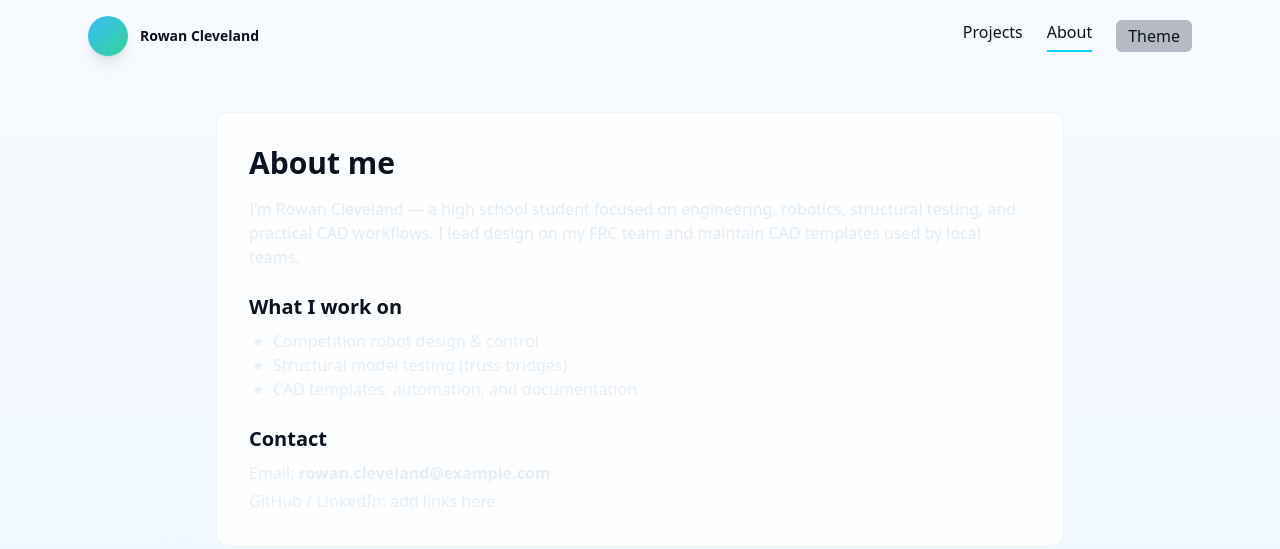
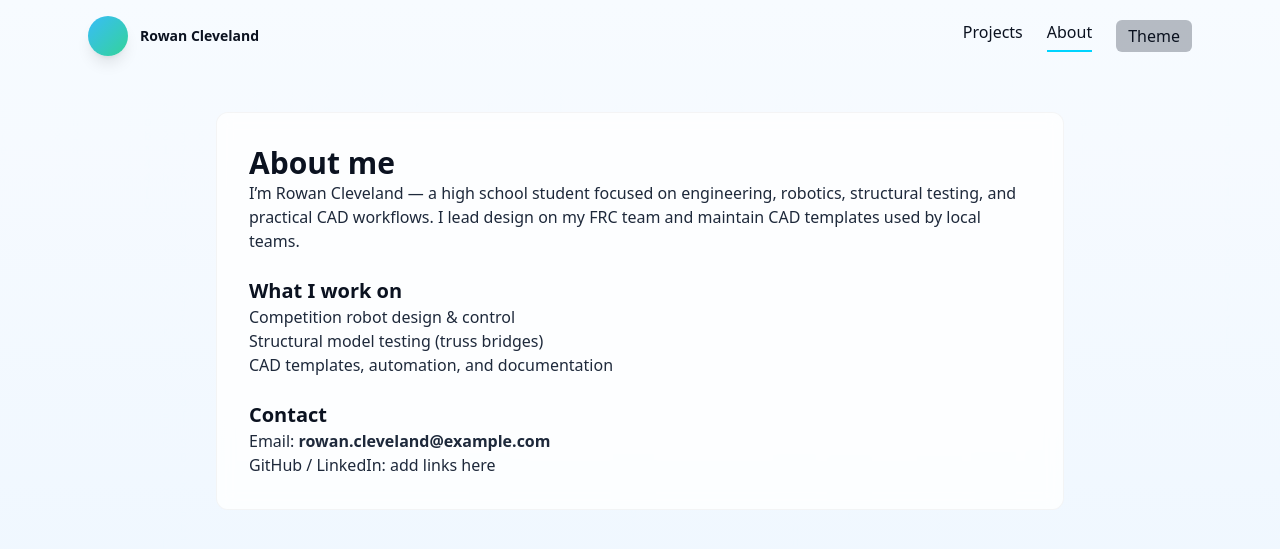
Before and after one commit to RowanCleveland/rowancleveland.github.io, a plain HTML site: page about/index.html in a window 1280 px wide. Drawn offline with nearby package versions, Linux system fonts and the light colour scheme.

Commit message:
Update index.html

```diff
--- a/about/index.html
+++ b/about/index.html
@@ -7,7 +7,7 @@
   <script src="https://cdn.tailwindcss.com"></script>
   <link rel="stylesheet" href="/assets/css/styles.css">
 </head>
-<body class="antialiased text-slate-100">
+<body class=""text-slate-800 dark:text-slate-200"">
 
   <canvas id="matrix" aria-hidden="true"></canvas>
 
@@ -28,18 +28,18 @@
   <main class="max-w-4xl mx-auto px-6 py-28 relative z-10">
     <div class="glass p-8 rounded-xl">
       <h1 class="text-3xl font-bold">About me</h1>
-      <p class="mt-4 text-slate-200/90">I’m Rowan Cleveland — a high school student focused on engineering, robotics, structural testing, and practical CAD workflows. I lead design on my FRC team and maintain CAD templates used by local teams.</p>
+      <p class="text-slate-800 dark:text-slate-200">I’m Rowan Cleveland — a high school student focused on engineering, robotics, structural testing, and practical CAD workflows. I lead design on my FRC team and maintain CAD templates used by local teams.</p>
 
       <h3 class="mt-6 text-xl font-semibold">What I work on</h3>
-      <ul class="list-disc pl-6 mt-2 text-slate-200/80">
+      <ul class="text-slate-800 dark:text-slate-200">
         <li>Competition robot design & control</li>
         <li>Structural model testing (truss bridges)</li>
         <li>CAD templates, automation, and documentation</li>
       </ul>
 
       <h3 class="mt-6 text-xl font-semibold">Contact</h3>
-      <p class="mt-2 text-slate-200/80">Email: <strong>rowan.cleveland@example.com</strong></p>
-      <p class="mt-1 text-slate-200/80">GitHub / LinkedIn: add links here</p>
+      <p class="text-slate-800 dark:text-slate-200">Email: <strong>rowan.cleveland@example.com</strong></p>
+      <p class="text-slate-800 dark:text-slate-200">GitHub / LinkedIn: add links here</p>
     </div>
   </main>
 
```
